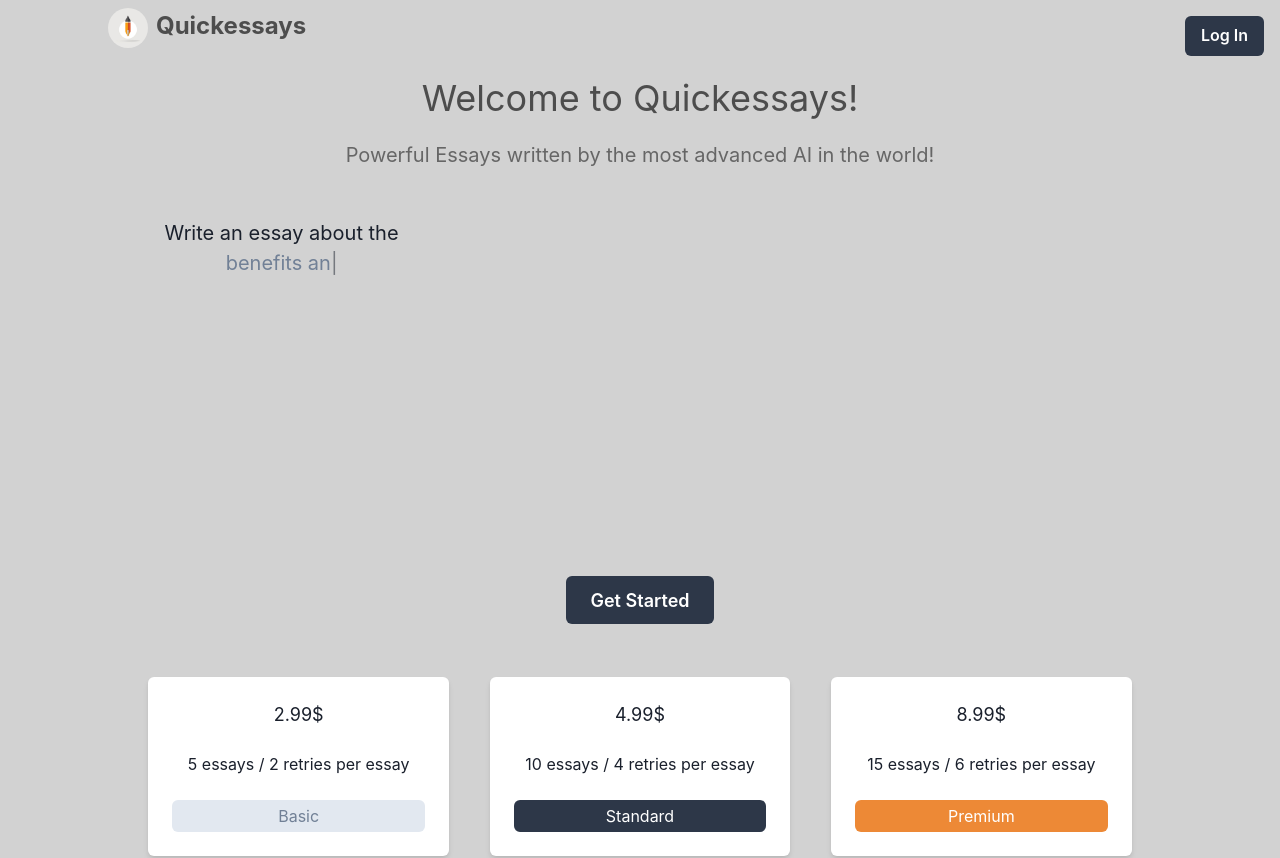
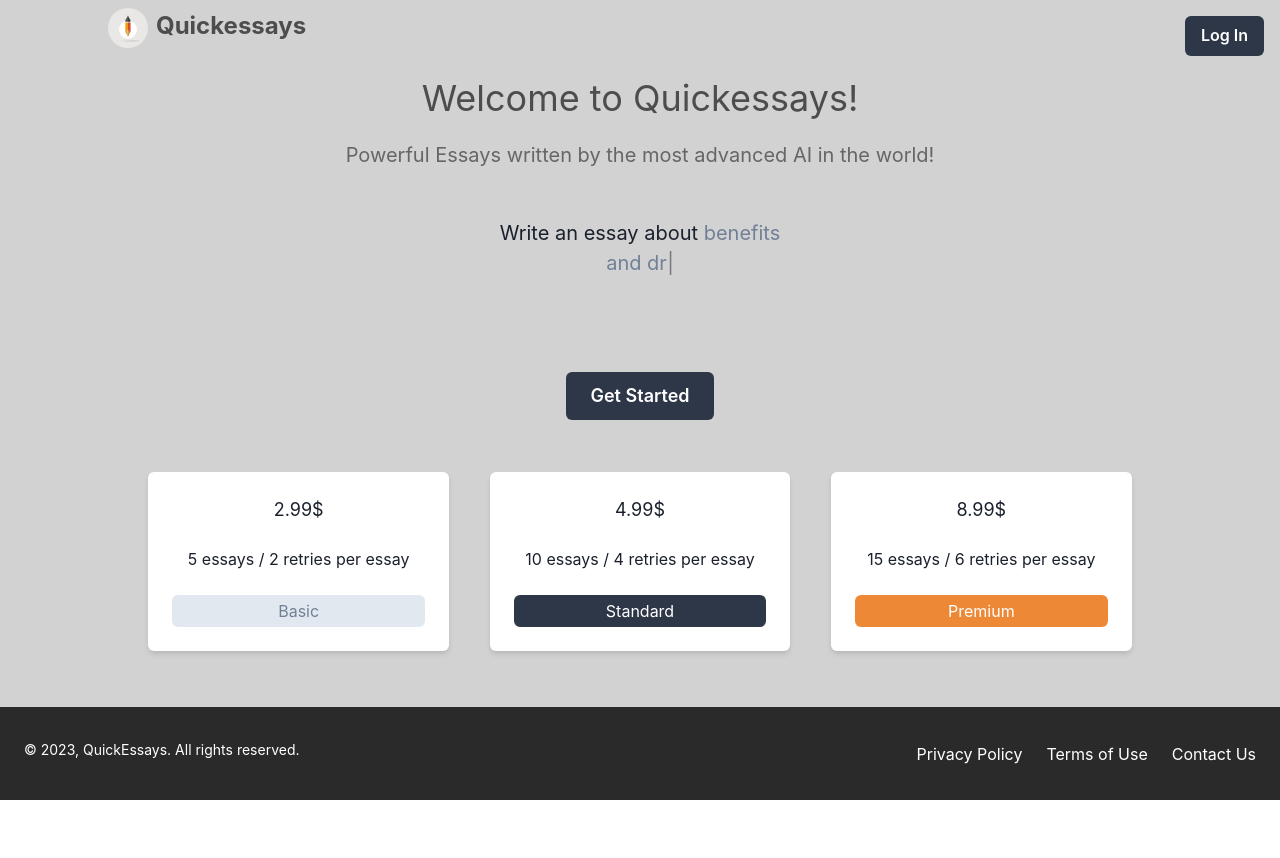
Before and after one commit to PhilMoran1/QuickEssays_v2, a React (Create React App) app: page / in a window 1280 px wide. Shown: the top 858 px of the page. After the commit the page ends 800 px from the top, so only its background shows below. Built offline with nearby package versions, Linux system fonts and the light colour scheme.

Commit message:
landing page first finished version

```diff
--- a/src/Pages/Components/fetch.mjs
+++ b/src/Pages/Components/fetch.mjs
@@ -1,5 +1,5 @@
 
-const URL = "https://3d14-37-133-87-18.eu.ngrok.io" ;
+const URL = "https://1da8-37-133-87-18.eu.ngrok.io" ;
 // const URL = "http://localhost:3000"
 
 export async function fetchEssays(usrData) {
--- a/src/Pages/LandingPage/Components/TypeEffect.js
+++ b/src/Pages/LandingPage/Components/TypeEffect.js
@@ -1,9 +1,9 @@
 import { useState, useEffect } from 'react';
 import { Text } from '@chakra-ui/react';
 
-function TypeEffect() {
+function TypeEffect(props) {
   const [text, setText] = useState("");
-  const [phrases, setPhrases] = useState([
+  const about = [
     "benefits and drawbacks of social media",
     "effects of climate change on the planet",
     "impact of technology on our daily lives",
@@ -29,7 +29,39 @@ function TypeEffect() {
     "impact of political polarization on society",
     "benefits and drawbacks of online learning",
     "role of the arts in society and personal development"
-  ]);
+  ];
+  const styles = [
+    "Narrative",
+    "Descriptive",
+    "Persuasive",
+    "Expository",
+    "Argumentative",
+    "Comparison/   Contrast",
+    "Cause/Effect ",
+    "Process",
+    "Reflective"
+];
+
+const audiences = [
+  "General",
+  "Academic",
+  "Professional",
+  "Expert" ,
+  "Niche",
+  "Educators and academics in the field",
+  "Peers and colleagues in the field",
+  "Policymakers and government officials",
+  "Industry professionals and practitioners."
+];
+  const [phrases, setPhrases] = useState([])
+  const [firstpart,setFirstPart] = useState("")
+  useEffect(()=>{
+    if (props.type == "about") {setPhrases(about); setFirstPart("Write an essay about ")}
+    else if (props.type == "styles") {setPhrases(styles); setFirstPart("I want it to be ")}
+    else {setPhrases(audiences); setFirstPart("For")}
+  },[])
+
+
   const [isDeleting, setIsDeleting] = useState(false);
   const [index, setIndex] = useState(0);
   const [delay, setDelay] = useState(120);
@@ -64,7 +96,7 @@ function TypeEffect() {
 
   return (
     <Text fontSize="xl" position="absolute">
-      Write an essay about the{" "}
+      {firstpart}{" "}
       <Text as="span" color="gray.500">
         {text}
       </Text>
--- a/src/Pages/LandingPage/LandingPage.js
+++ b/src/Pages/LandingPage/LandingPage.js
@@ -208,20 +208,33 @@ function LandingPage() {
           Powerful Essays written by the most advanced AI in the world!
         </Text>
         {!isMobile ? (
-        <Box alignItems={"center"}  display={"table-row-group"}   w="30%"
-        css={{
-          position: "absolute",
-        }}>
-        <TypeEffect />
+        <>
+        <Flex justifyContent="center" alignItems="center">
+        <Box w="30%" css={{ position: "absolute" }}>
+          <TypeEffect type="about"/>
         </Box>
-        ) : (
-          <Box alignItems={"center"} display={"table-row-group"}>
-        <TypeEffect />
+        {/* <Box w="30%" css={{ position: "absolute", left: "33.33%" }}>
+          <TypeEffect type="styles" />
         </Box>
-        )}
-        <Button onClick={handleSignupOpen} bg="gray.700" size="lg" mb={8} marginTop={"35%"}       _hover={{ bg: "gray.800" }}>
+        <Box w="30%" css={{ position: "absolute", left: "66.66%" }}>
+          <TypeEffect type="audience"/>
+        </Box> */}
+      </Flex>
+
+        <Button onClick={handleSignupOpen} bg="gray.700" size="lg" mb={8} marginTop={"15%"}       _hover={{ bg: "gray.800" }}>
           <Text color="white">Get Started</Text>
         </Button>
+        </>
+        ) : (
+          <>
+          <Box alignItems={"center"} display={"table-row-group"}>
+            <TypeEffect />
+          </Box>
+          <Button onClick={handleSignupOpen} bg="gray.700" size="lg" mb={8} marginTop={"35%"}       _hover={{ bg: "gray.800" }}>
+            <Text color="white">Get Started</Text>
+          </Button>
+          </>
+        )}
         <Flex justify="space-between" flexDirection={flexdir}>
 
             <InfoBox
```
